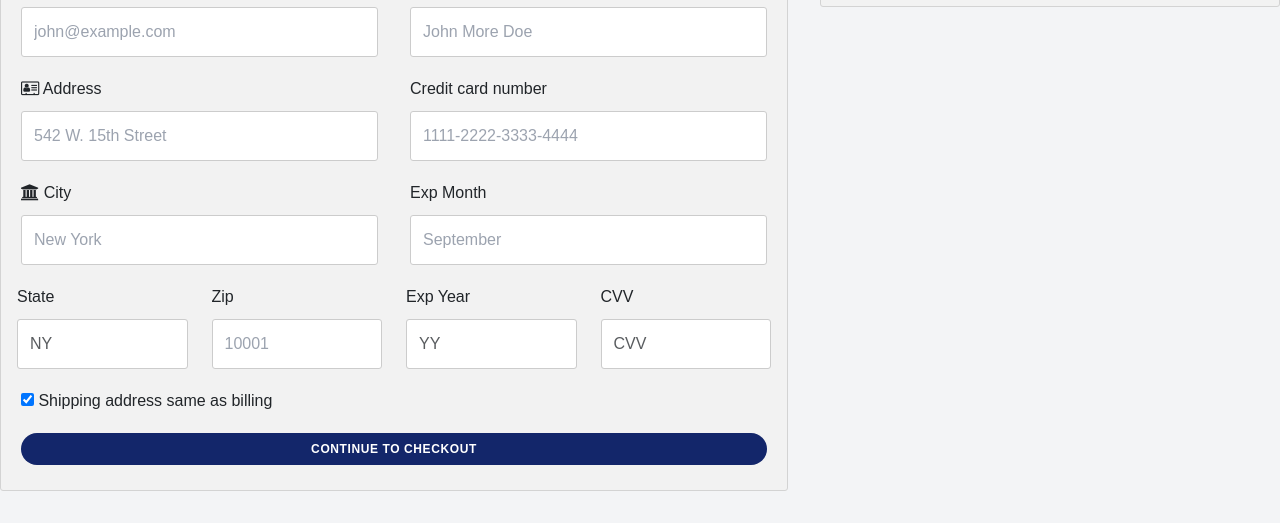
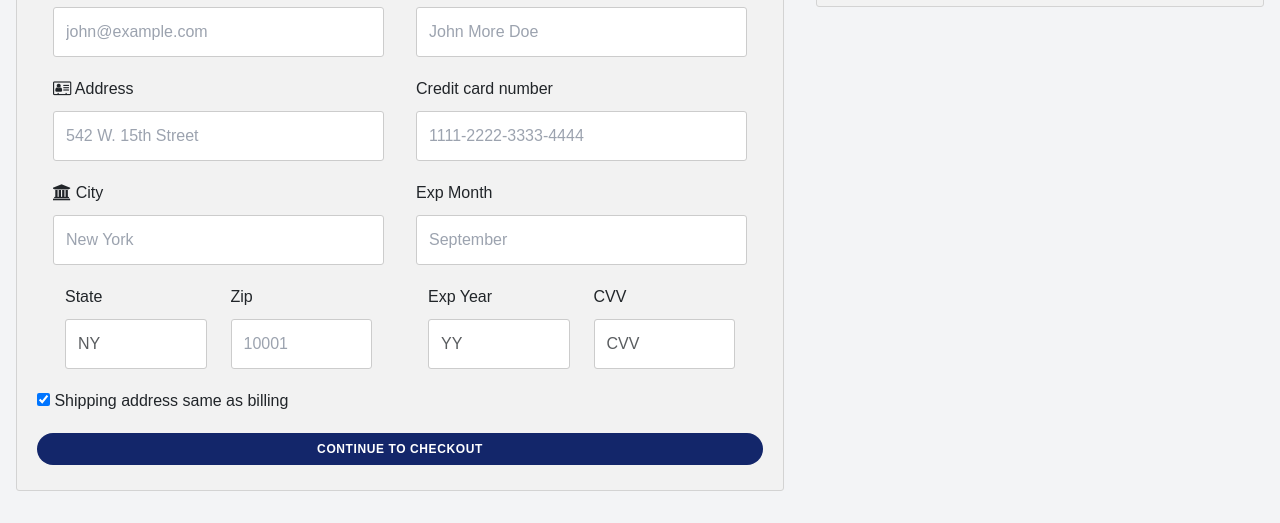
Before and after one commit to khaledBadawyy/Awesome, a website: page index.html in a window 1280 px wide. Shown: the part 1802-2325 px from the top of the page. Before the commit the page ends 2293 px from the top, so only its background shows below. Drawn offline with nearby package versions, Linux system fonts and the light colour scheme.

Commit message:
secound chandess

```diff
--- a/index.html
+++ b/index.html
@@ -140,7 +140,7 @@
       <div class="swiper-button-prev"></div>
     </div>
     <!-- Overlay Text -->
-    <div class="hero block text-white text-center  ">
+    <div class="hero block text-white text-center h-g-word  ">
       <div class=" absolute col-start-1 row-start-1 *: bg-opacity-40 w-full h-full">
         <div class="col-start-1 row-start-1 py-24 px-10" style="    position: relative;
         top: -421px;
@@ -324,12 +324,12 @@
       </section>
     </aside>
   </section>
-  <section>
 
 
-    <section>
-      <div class="row  ">
-        <div class="col-50">
+
+  <section style="margin-bottom: 32px;">
+    <div class="row">
+      <div class="col-50 ">
         <div class="container Payment">
           <form class="">
 
@@ -424,9 +424,8 @@
         </div>
       </div>
     </div>
+  </section>
 
-
-    </section>
   <!-- Swiper JS -->
   <script src="https://cdn.jsdelivr.net/npm/swiper@10/swiper-bundle.min.js"></script>
   <!-- main      -->
```
Also changed, not shown: src/output.css. Lines whose indentation alone changed are shown as unchanged.
